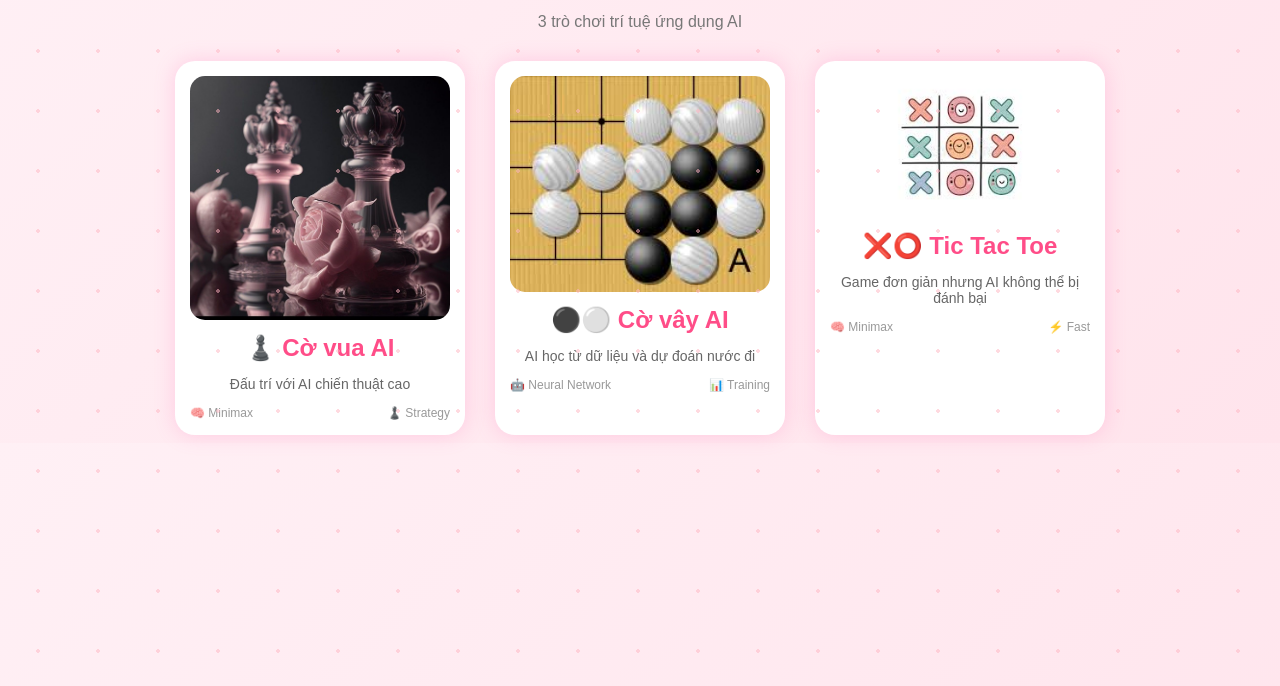
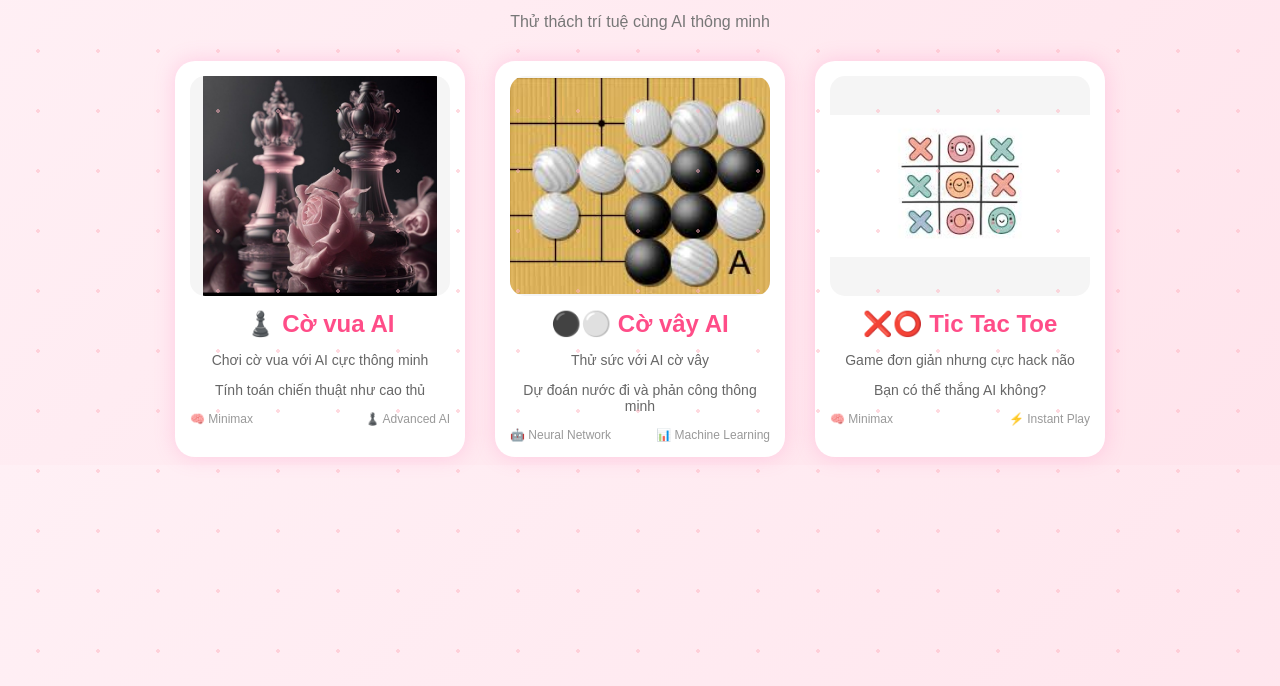
Before and after one commit to NTQuyen103/games-qiqi, a plain HTML site: page index.html in a window 1280 px wide. Shown: the part 114-800 px from the top of the page. Drawn offline with Linux system fonts and the light colour scheme.

Commit message:
sửa giao diện

```diff
--- a/index.html
+++ b/index.html
@@ -1,16 +1,18 @@
 <!DOCTYPE html>
 <html lang="vi">
+
 <head>
     <meta charset="UTF-8">
     <title>AI Game Hub</title>
     <link rel="stylesheet" href="style.css">
 </head>
+
 <body>
 
     <div class="sparkles"></div>
 
-    <h1>💖 AI Mind Game 💖</h1>
-    <p class="subtitle">3 trò chơi trí tuệ ứng dụng AI</p>
+    <h1>🤖 AI Mind Game 🤖</h1>
+    <p class="subtitle">Thử thách trí tuệ cùng AI thông minh</p>
 
     <div class="menu">
 
@@ -18,10 +20,11 @@
         <div class="card" onclick="goToGame('Chess/index.html')">
             <img src="images/chess.jpg" alt="Cờ vua">
             <h2>♟️ Cờ vua AI</h2>
-            <p>Đấu trí với AI chiến thuật cao</p>
+            <p>Chơi cờ vua với AI cực thông minh </p>
+            <p>Tính toán chiến thuật như cao thủ</p>
             <div class="info">
                 <span>🧠 Minimax</span>
-                <span>♟️ Strategy</span>
+                <span>♟️ Advanced AI</span>
             </div>
         </div>
 
@@ -29,10 +32,11 @@
         <div class="card" onclick="goToGame('/game-go-main/bmgp-main/bmgp.html')">
             <img src="images/go.jpg" alt="Cờ vây">
             <h2>⚫⚪ Cờ vây AI</h2>
-            <p>AI học từ dữ liệu và dự đoán nước đi</p>
+            <p>Thử sức với AI cờ vây</p>
+            <p>Dự đoán nước đi và phản công thông minh</p>
             <div class="info">
                 <span>🤖 Neural Network</span>
-                <span>📊 Training</span>
+                <span>📊 Machine Learning</span>
             </div>
         </div>
 
@@ -40,10 +44,11 @@
         <div class="card" onclick="goToGame('tic-tac-toe/index.html')">
             <img src="images/tictactoe.jpg" alt="Tic Tac Toe">
             <h2>❌⭕ Tic Tac Toe</h2>
-            <p>Game đơn giản nhưng AI không thể bị đánh bại</p>
+            <p>Game đơn giản nhưng cực hack não</p>
+            <p>Bạn có thể thắng AI không?</p>
             <div class="info">
                 <span>🧠 Minimax</span>
-                <span>⚡ Fast</span>
+                <span>⚡ Instant Play</span>
             </div>
         </div>
 
@@ -65,4 +70,5 @@
     </script>
 
 </body>
+
 </html>
--- a/style.css
+++ b/style.css
@@ -9,6 +9,13 @@ body {
 
 .fade-out {
     opacity: 0;
+}
+
+.card img {
+    width: 100%;
+    height: 220px;
+    object-fit: contain;   /* không cắt, nhưng có khoảng trống */
+    background: #f5f5f5;
 }
 
 h1 {
```
